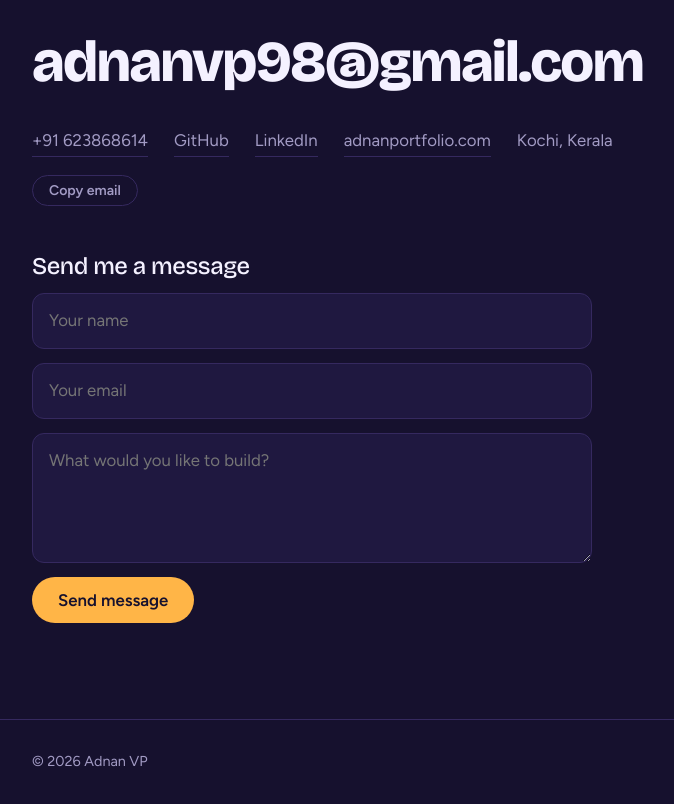
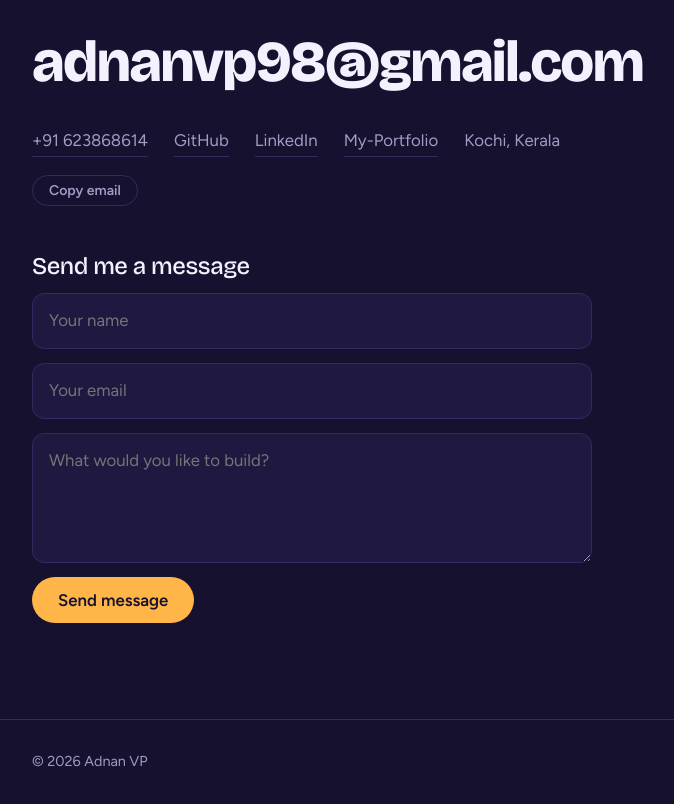
Before and after one commit to adnanvp/my-portfolio, a plain HTML site: page index.html in a window 1280 px wide. Shown: the part 4620-5424 px from the top of the page, without its empty margins (92-766 px from the left). Drawn offline with nearby package versions, Linux system fonts and the light colour scheme.

Commit message:
Update portfolio link in index.html

```diff
--- a/index.html
+++ b/index.html
@@ -441,7 +441,7 @@ body.loading .name i,body.loading .lede,body.loading .cta,body.loading .chart,bo
       <a href="tel:+91623868614">+91 623868614</a>
       <a class="gh" href="https://github.com/" target="_blank" rel="noopener">GitHub</a>
       <a href="https://www.linkedin.com/in/adnanvp" target="_blank" rel="noopener">LinkedIn</a>
-      <a href="https://adnanportfolio.com" target="_blank" rel="noopener">adnanportfolio.com</a>
+      <a href="https://adnanvp.github.io/my-portfolio/" target="_blank" rel="noopener">My-Portfolio</a>
       <span>Kochi, Kerala</span>
     </div>
     <button class="copy rv" id="copy">Copy email</button>
```
